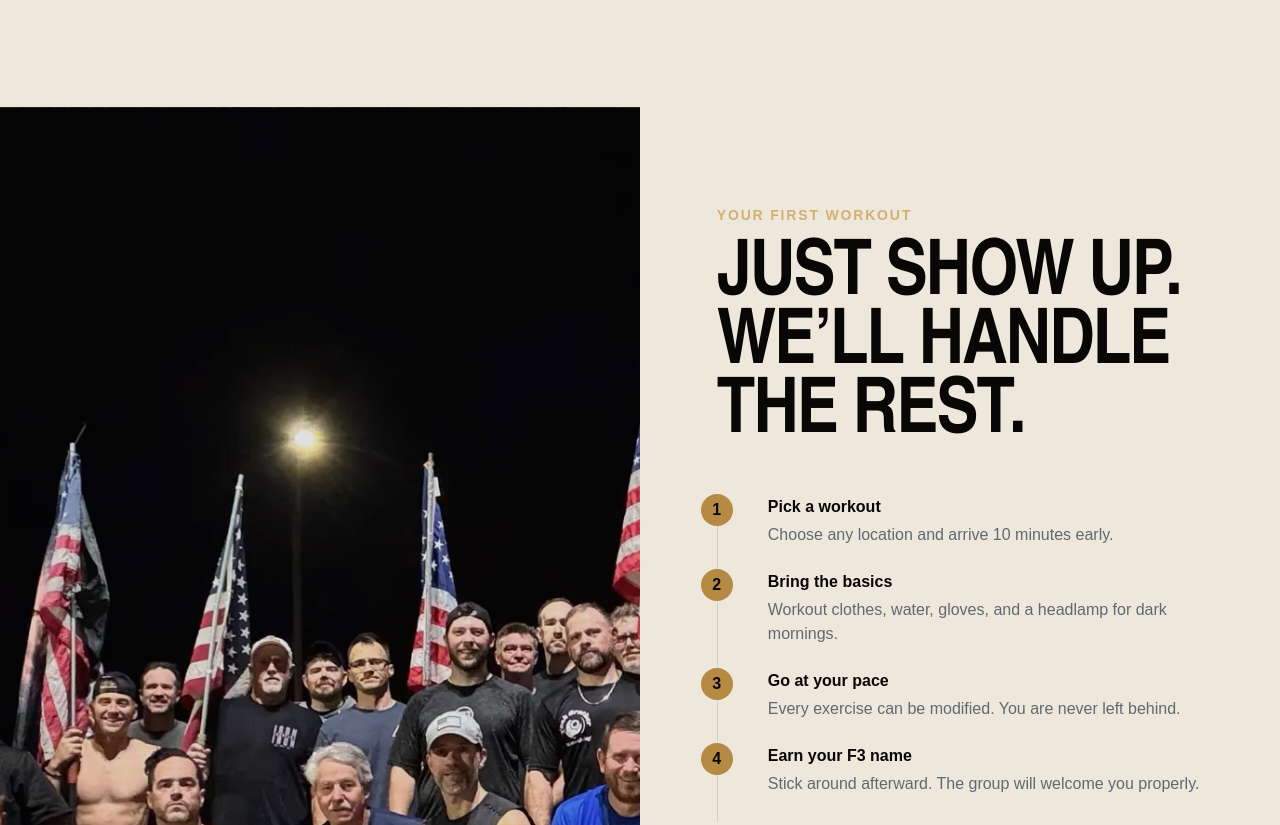
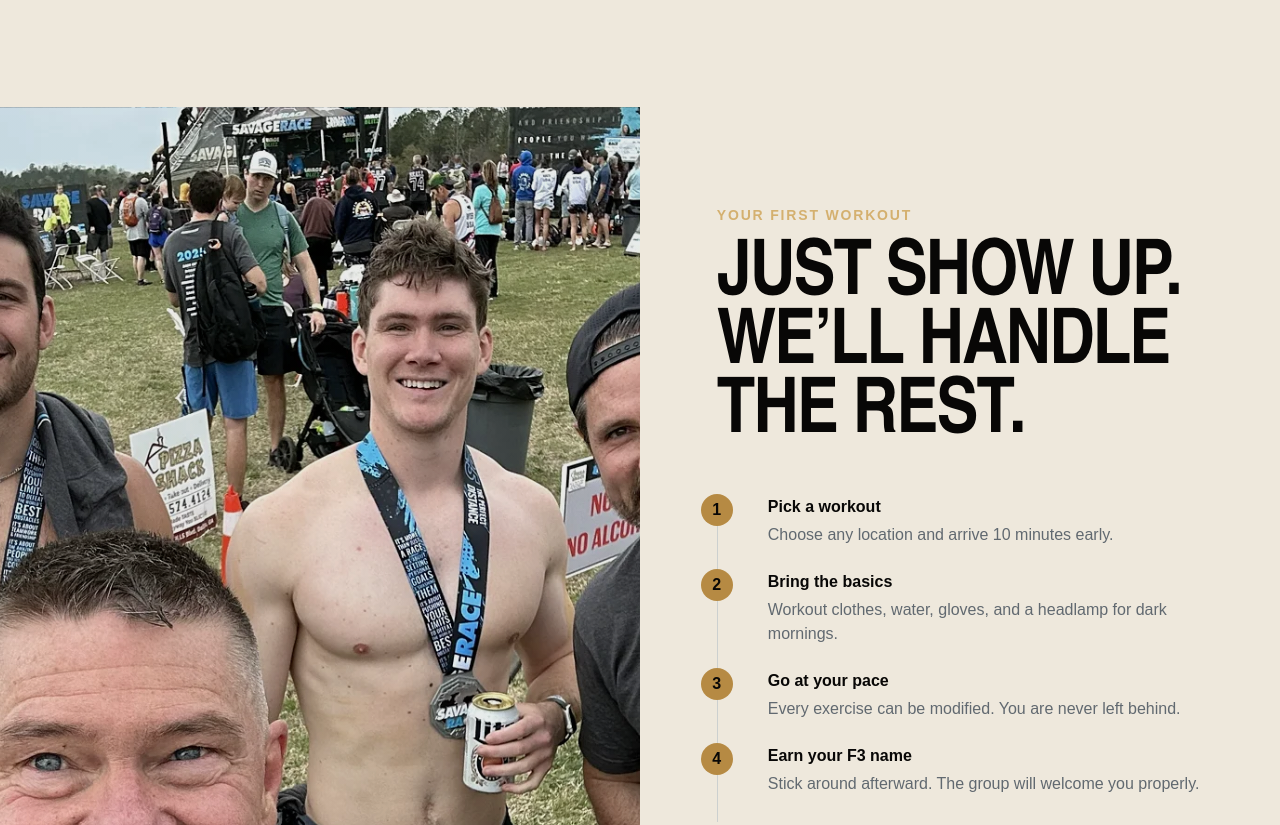
Before and after one commit to tensorlabresearch/f3theremnant, a website: page index.html in a window 1280 px wide. Shown: the part 2550-3375 px from the top of the page. Drawn offline with Linux system fonts and the light colour scheme; no server answers.

Commit message:
Swap first day photo

```diff
--- a/styles.css
+++ b/styles.css
@@ -90,7 +90,7 @@ h1 { font-size:clamp(64px,5.4vw,94px); margin:0 0 32px; letter-spacing:0; }
 .directions-link:hover { color:#fff; }
 .data-note,.form-note { margin:20px 0 0; color:#7f8d99; font-size:12px; }
 .first-day { display:grid; grid-template-columns:1fr 1fr; background:var(--paper); color:var(--ink); }
-.first-day-photo { min-height:760px; background:linear-gradient(0deg,rgba(8,6,4,.12),rgba(8,6,4,.12)),url("assets/community-flags.webp?v=brand3") center/cover; }
+.first-day-photo { min-height:760px; background:linear-gradient(0deg,rgba(8,6,4,.08),rgba(8,6,4,.08)),url("assets/first-day-remnant.webp?v=brand6") center/cover; }
 .first-day-copy { padding:100px clamp(30px,6vw,100px); }
 .first-day-copy ol { list-style:none; padding:0; margin:48px 0; counter-reset:steps; }
 .first-day-copy li { position:relative; padding:0 0 26px 50px; border-left:1px solid #ccd0cf; counter-increment:steps; }
```
Also changed, not shown: assets/first-day-remnant.webp (added).
